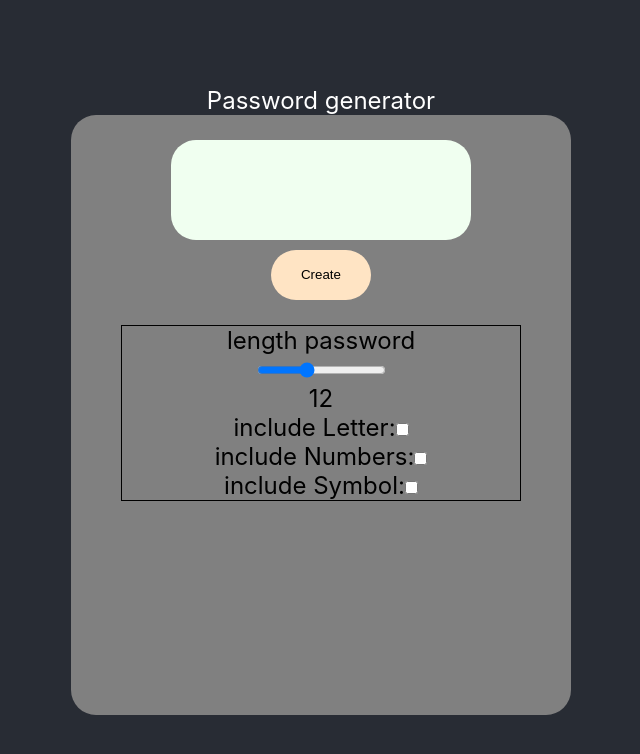
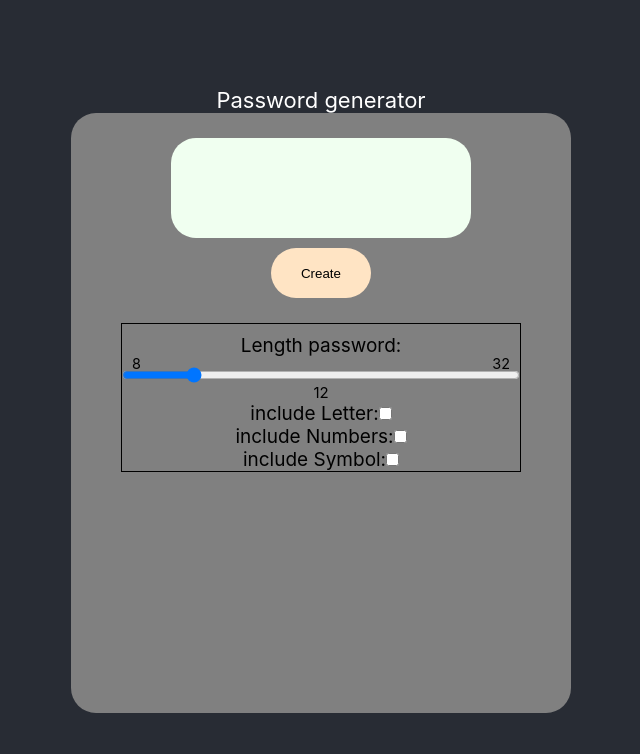
Before and after one commit to MarcinMG-web/PasswordGenerator, a React (Create React App) app: page / in a window 1280 px wide. Shown: the top 754 px of the page, without its empty margins (319-959 px from the left). Built offline with nearby package versions, Linux system fonts and the light colour scheme.

Commit message:
Add style to range

```diff
--- a/src/App.css
+++ b/src/App.css
@@ -1,4 +1,4 @@
-*{
+* {
   margin: 0;
   padding: 0;
   box-sizing: border-box;
@@ -12,18 +12,18 @@
   flex-direction: column;
   align-items: center;
   justify-content: center;
-  font-size: calc(8px + 2vmin);
+  font-size: calc(6px + 2vmin);
   color: white;
 }
 
-.mainBox{
+.mainBox {
   width: 500px;
   height: 600px;
   background-color: gray;
   color: black;
   border-radius: 25px;
 }
-.grneratePassword{
+.grneratePassword {
   display: flex;
   align-items: center;
   justify-content: center;
@@ -35,13 +35,12 @@
   background-color: honeydew;
   color: black;
   border-radius: 25px;
-
 }
-.grneratePassword_button{
+.grneratePassword_button {
   margin-top: 10px;
 }
 
-.btn-create{
+.btn-create {
   width: 100px;
   height: 50px;
   background-color: bisque;
@@ -51,8 +50,7 @@
   border-radius: 25px;
 }
 
-.seating{
-  /* display: flex; */
+.seating {
   flex-direction: row;
   margin-left: auto;
   margin-right: auto;
@@ -61,42 +59,39 @@
   width: 400px;
   height: auto;
   border: 1px, solid, black;
-
+  font-size: calc(8px + 0.5em);
 }
 
-.range-slide{
+.range-slider {
   position: relative;
   width: 100%;
-  height: calc(65px - 10px);
+
   display: flex;
   justify-content: center;
-  align-items: center;
-  background-color: rgba(255, 255, 255, 0.08);
-  border-radius: 8px;
-  margin: 30px;
+  flex-direction: column;
 }
 
-.range-slide::before,
-.range-slide::after{
+.range-slider::before,
+.range-slider::after {
   position: absolute;
   color: #000;
   font-size: 0.9rem;
 }
 
-.range-slide::before{
+.range-slider::before {
   content: attr(data-min);
   left: 10px;
 }
 
-.range-slide::after{
+.range-slider::after {
   content: attr(data-max);
   right: 10px;
 }
 
-.range-slider, .lenght-title::after{
-  content: attr(data-length);
-  /* position: absolute; */
-  right: -16px;
-  font-variant-ligatures: tabular-nums;
-  color: #000;
+.range-slider-label {
+  margin: 10px;
 }
+
+.range-slider-result {
+  font-size: 15px;
+}
--- a/src/component/Box.js
+++ b/src/component/Box.js
@@ -20,9 +20,7 @@ const Box = () => {
   };
 
   const settingPassword = (e) => {
-
     if (includeLetters || includeNumbers || includeSymbol) {
-
       let characterList = [];
       if (includeLetters) {
         const tabLetters = Array(26)
@@ -44,7 +42,7 @@ const Box = () => {
       }
       return setPassword(createPassword(characterList));
     } else {
-      return setPassword('');
+      return setPassword('Set the opportunities');
     }
   };
 
@@ -72,17 +70,15 @@ const Box = () => {
 
       <div className='seating'>
         <div className='range-slider' data-min='8' data-max='32'>
-          <label>length password</label> <br />
+          <label className='range-slider-label'>Length password:</label>
           <input
             type='range'
-            min='1'
-            max='30'
+            min='8'
+            max='32'
             value={passwordLenght}
             onChange={chandleChangePasswordLenght}
           />
-          <div className='resultRange'>
-            {passwordLenght}
-            <br />
+          <div className='range-slider-result'>{passwordLenght}</div>
         </div>
         <div>
           <label>include Letter:</label>
@@ -110,7 +106,6 @@ const Box = () => {
         </div>
       </div>
     </div>
-    </div>
   );
 };
 
```
Lines whose indentation alone changed are shown as unchanged.
